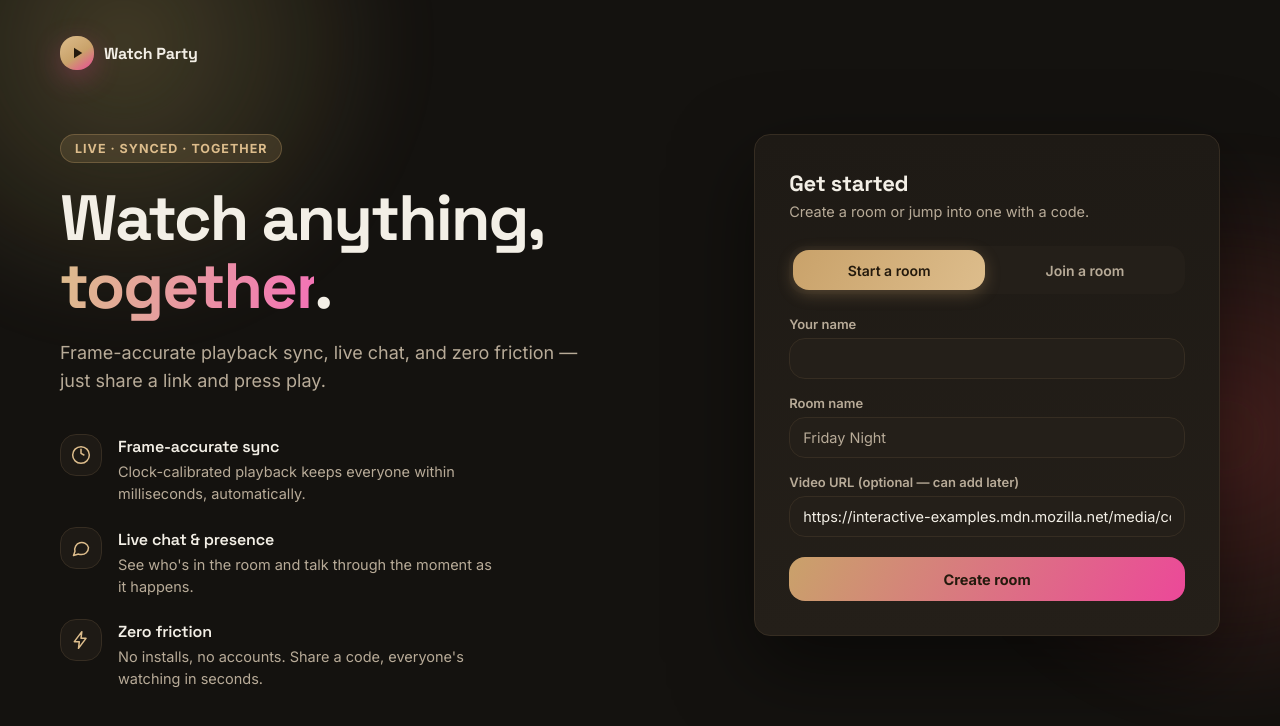
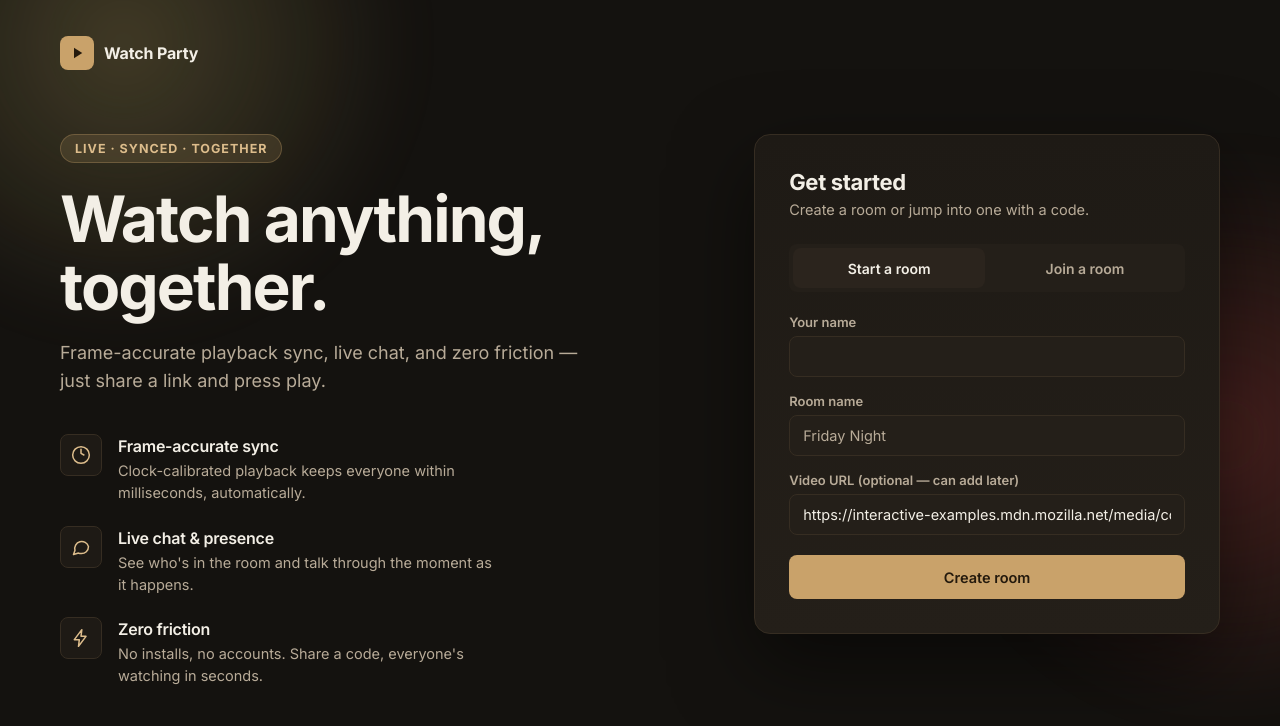
Before and after one commit to Nandita-Dash/Watch-party, a React (Vite) app in the folder watch-party/client/: page / in a window 1280 px wide. Shown: the top 726 px of the page. Built offline with nearby package versions, Linux system fonts and the light colour scheme; no server answers.

Commit message:
Use one flat accent colour and a single typeface
Drops the pink gradient fills and the Space Grotesk display font, and
tightens corner radii from 16px to 8px. Buttons are solid beige with a
lighter hover instead of gradients that grow and glow.

```diff
--- a/watch-party/client/index.html
+++ b/watch-party/client/index.html
@@ -4,12 +4,12 @@
     <meta charset="UTF-8" />
     <link rel="icon" type="image/svg+xml" href="/favicon.svg" />
     <meta name="viewport" content="width=device-width, initial-scale=1.0, viewport-fit=cover" />
-    <meta name="theme-color" content="#0a0a12" />
+    <meta name="theme-color" content="#14120f" />
     <meta name="description" content="Watch something together, perfectly in sync, wherever you are." />
     <link rel="preconnect" href="https://fonts.googleapis.com" />
     <link rel="preconnect" href="https://fonts.gstatic.com" crossorigin />
     <link
-      href="https://fonts.googleapis.com/css2?family=Inter:wght@400;500;600;700;800&family=Space+Grotesk:wght@500;600;700&display=swap"
+      href="https://fonts.googleapis.com/css2?family=Inter:wght@400;500;600;700&display=swap"
       rel="stylesheet"
     />
     <title>Watch Party</title>
--- a/watch-party/client/src/index.css
+++ b/watch-party/client/src/index.css
@@ -21,8 +21,6 @@
 
   --beige: #c9a26a;
   --beige-strong: #ddbd8c;
-  --pink: #ec4899;
-  --pink-strong: #f472b6;
   --accent: var(--beige);
   --accent-soft: rgba(201, 162, 106, 0.16);
   --accent-ink: #241a0d;
@@ -31,13 +29,13 @@
   --online: #4ade80;
 
   --avatar-0: var(--beige);
-  --avatar-1: var(--pink);
+  --avatar-1: #f87171;
   --avatar-2: #4ade80;
   --avatar-3: #ffb020;
   --avatar-4: #a78bfa;
   --avatar-5: #22d3ee;
 
-  --radius: 16px;
+  --radius: 8px;
   --radius-full: 999px;
   --tap: 44px; /* minimum comfortable touch target */
   --gutter: clamp(12px, 3.5vw, 24px);
@@ -48,10 +46,9 @@
   --shadow-sm: 0 2px 10px rgba(0, 0, 0, 0.25);
   --shadow-md: 0 16px 40px rgba(0, 0, 0, 0.35);
   --shadow-lg: 0 30px 80px rgba(0, 0, 0, 0.5);
-  --shadow-glow: 0 8px 28px rgba(236, 72, 153, 0.32);
 
   --font-body: "Inter", -apple-system, BlinkMacSystemFont, "Segoe UI", Roboto, sans-serif;
-  --font-display: "Space Grotesk", "Inter", sans-serif;
+  --font-mono: ui-monospace, SFMono-Regular, Menlo, Consolas, monospace;
 
   color-scheme: dark;
   font-family: var(--font-body);
@@ -78,8 +75,7 @@ body {
 h1,
 h2,
 h3 {
-  font-family: var(--font-display);
-  letter-spacing: -0.01em;
+  letter-spacing: -0.015em;
 }
 
 ::selection {
@@ -243,20 +239,14 @@ button[type="submit"] {
   padding: 12px 0;
   border: none;
   border-radius: var(--radius);
-  background: linear-gradient(120deg, var(--beige), var(--pink));
+  background: var(--accent);
   color: var(--accent-ink);
-  font-weight: 700;
+  font-weight: 600;
   font-size: 14.5px;
 }
 
 button[type="submit"]:hover:not(:disabled) {
-  filter: brightness(1.08);
-  box-shadow: var(--shadow-glow);
-  transform: translateY(-2px) scale(1.02);
-}
-
-button[type="submit"]:active:not(:disabled) {
-  transform: translateY(0) scale(0.97);
+  background: var(--beige-strong);
 }
 
 button[type="submit"]:disabled {
@@ -439,13 +429,12 @@ button[type="submit"]:disabled {
   width: 34px;
   height: 34px;
   border-radius: var(--radius);
-  background: linear-gradient(145deg, var(--beige-strong), var(--beige) 55%, var(--pink));
+  background: var(--accent);
   display: flex;
   align-items: center;
   justify-content: center;
   color: var(--accent-ink);
   flex-shrink: 0;
-  box-shadow: var(--shadow-glow);
 }
 
 .brand .mark svg {
@@ -454,8 +443,7 @@ button[type="submit"]:disabled {
 }
 
 .brand span:last-child {
-  font-family: var(--font-display);
-  font-weight: 700;
+    font-weight: 700;
   font-size: 16px;
   letter-spacing: -0.01em;
 }
@@ -509,13 +497,6 @@ button[type="submit"]:disabled {
   overflow-wrap: anywhere;
 }
 
-.gradient-text {
-  background: linear-gradient(100deg, var(--beige-strong), var(--pink-strong));
-  -webkit-background-clip: text;
-  background-clip: text;
-  color: transparent;
-}
-
 .hero-subtitle {
   margin: 0 0 clamp(28px, 6vw, 40px);
   font-size: clamp(15.5px, 3.2vw, 18px);
@@ -628,9 +609,8 @@ button[type="submit"]:disabled {
 }
 
 .tabs button.active {
-  background: linear-gradient(120deg, var(--beige), var(--beige-strong));
-  color: var(--accent-ink);
-  box-shadow: 0 4px 16px rgba(201, 162, 106, 0.3);
+  background: var(--bg-hover);
+  color: var(--text);
 }
 
 /* ---------------- Room shell ---------------- */
@@ -738,7 +718,7 @@ button[type="submit"]:disabled {
   border: 1px solid var(--border);
   background: var(--bg-input);
   color: var(--text-soft);
-  font-family: ui-monospace, Consolas, monospace;
+  font-family: var(--font-mono);
   font-size: 12px;
   letter-spacing: 0.06em;
   padding: 6px 12px;
@@ -954,7 +934,7 @@ button[type="submit"]:disabled {
 }
 
 .time-label {
-  font-family: ui-monospace, Consolas, monospace;
+  font-family: var(--font-mono);
   font-size: 12px;
   color: rgba(255, 255, 255, 0.88);
   white-space: nowrap;
@@ -1132,13 +1112,7 @@ button[type="submit"]:disabled {
 }
 
 .load-form button:hover {
-  filter: brightness(1.1);
-  box-shadow: var(--shadow-glow);
-  transform: translateY(-2px) scale(1.02);
-}
-
-.load-form button:active {
-  transform: translateY(0) scale(0.97);
+  background: var(--beige-strong);
 }
 
 @media (max-width: 430px) {
@@ -1207,7 +1181,6 @@ button[type="submit"]:disabled {
   text-transform: uppercase;
   letter-spacing: 0.08em;
   color: var(--text-faint);
-  font-family: var(--font-body);
   font-weight: 700;
 }
 
@@ -1380,8 +1353,8 @@ button[type="submit"]:disabled {
 }
 
 .chat-msg.mine .chat-bubble {
-  background: linear-gradient(120deg, rgba(201, 162, 106, 0.22), rgba(236, 72, 153, 0.2));
-  border-color: rgba(201, 162, 106, 0.35);
+  background: var(--accent-soft);
+  border-color: rgba(201, 162, 106, 0.3);
 }
 
 .chat-meta {
@@ -1424,39 +1397,20 @@ button[type="submit"]:disabled {
   flex: 1 1 auto;
 }
 
-@keyframes sendPulse {
-  0%,
-  100% {
-    transform: scale(1);
-  }
-  50% {
-    transform: scale(1.035);
-  }
-}
-
 .chat-form button {
   flex: 0 0 auto;
   min-height: var(--tap);
   padding: 0 18px;
   border-radius: var(--radius);
   border: none;
-  background: linear-gradient(120deg, var(--beige), var(--pink));
+  background: var(--accent);
   color: var(--accent-ink);
-  font-weight: 700;
+  font-weight: 600;
   font-size: 13.5px;
-  animation: sendPulse 2.6s ease-in-out infinite;
 }
 
 .chat-form button:hover {
-  animation-play-state: paused;
-  filter: brightness(1.08);
-  box-shadow: var(--shadow-glow);
-  transform: translateY(-2px) scale(1.05);
-}
-
-.chat-form button:active {
-  animation-play-state: paused;
-  transform: translateY(0) scale(0.97);
+  background: var(--beige-strong);
 }
 
 .room-loading,
```
